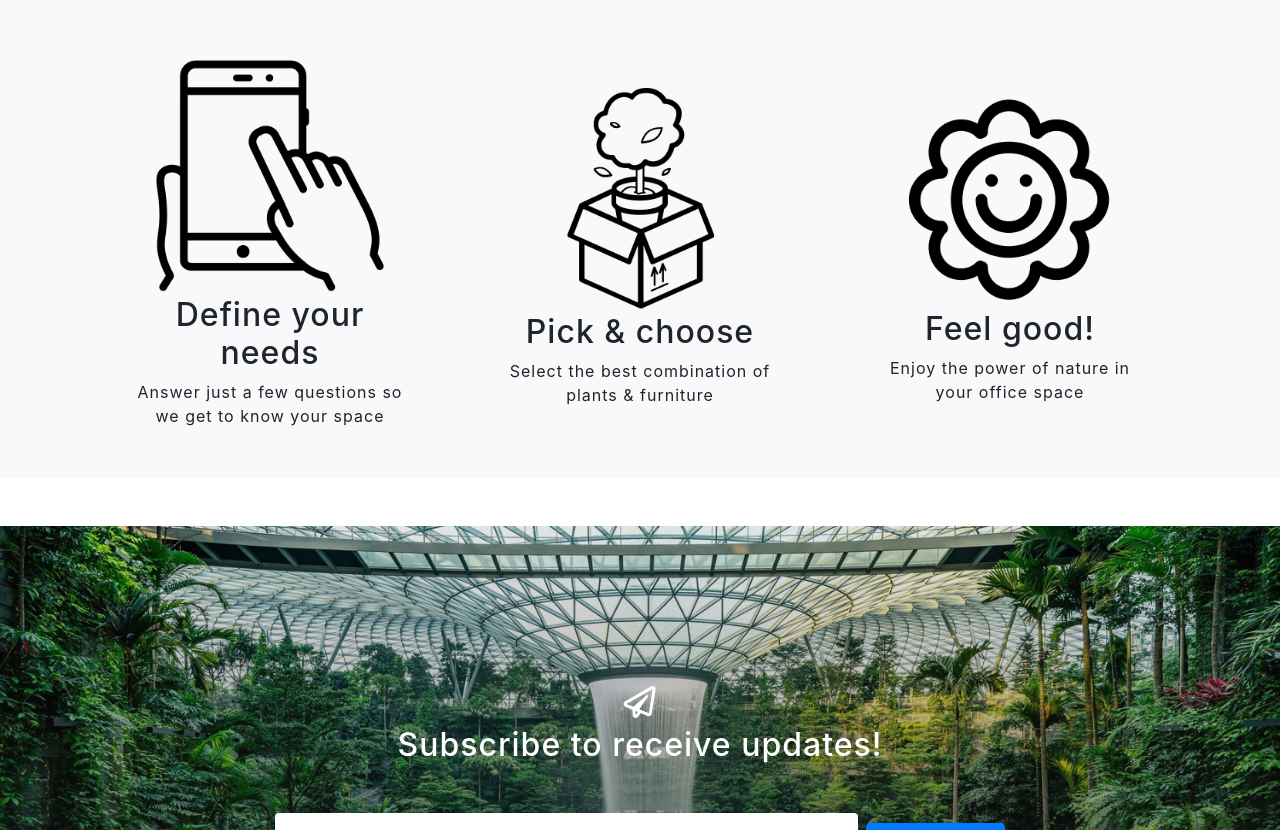
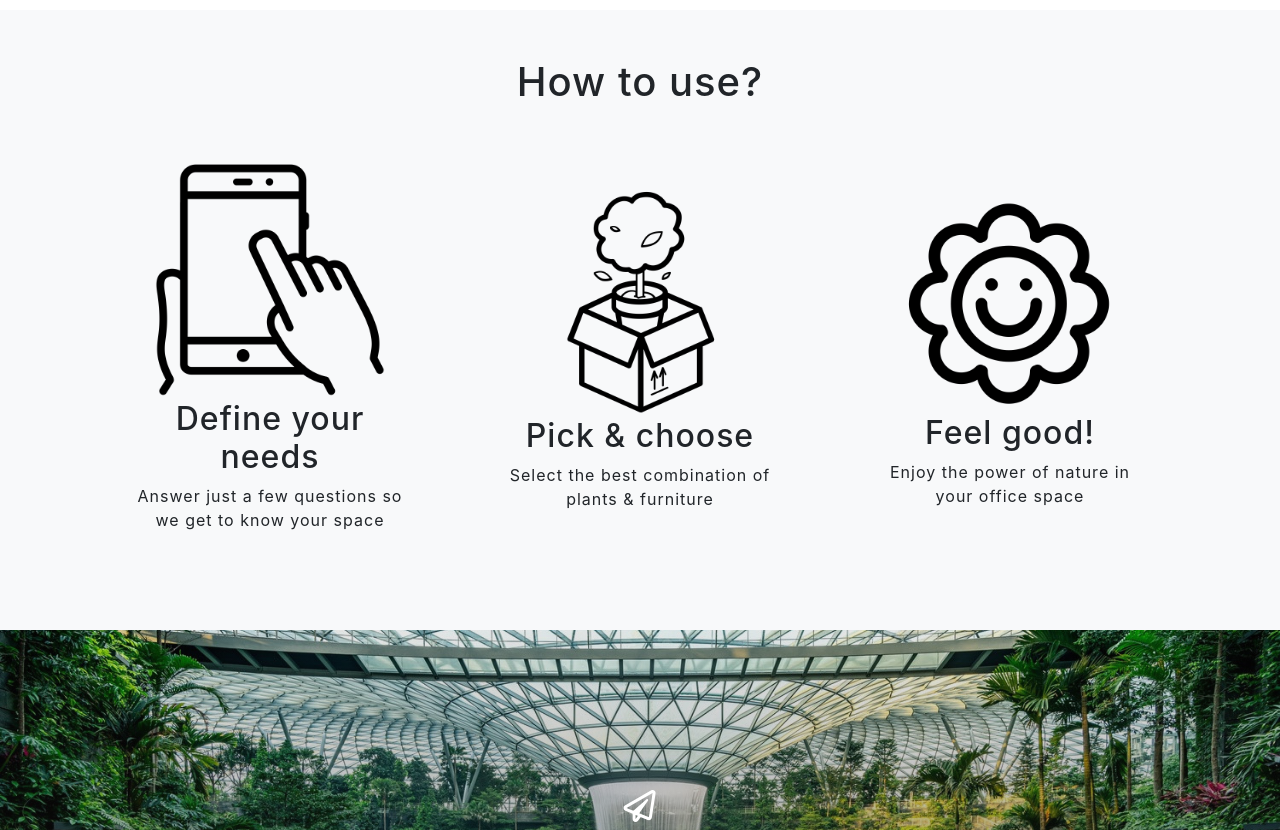
Before and after one commit to AntouanK/greenmakers, a website with bundled scripts: page index.html in a window 1280 px wide. Shown: the part 4019-4849 px from the top of the page. Built offline with nearby package versions, Linux system fonts and the light colour scheme.

Commit message:
bg color and title

```diff
--- a/index.html
+++ b/index.html
@@ -62,7 +62,9 @@
               <a class="nav-link js-scroll-trigger" href="#plants">Plants</a>
             </li>
             <li class="nav-item">
-              <a class="nav-link js-scroll-trigger" href="#how-to-use">How to use</a>
+              <a class="nav-link js-scroll-trigger" href="#how-to-use"
+                >How to use</a
+              >
             </li>
             <li class="nav-item">
               <a class="nav-link js-scroll-trigger" href="#signup">Contact</a>
@@ -219,7 +221,7 @@
     </section>
 
     <!-- Plants Section -->
-    <section id="plants" class="plants-section bg-light">
+    <section id="plants" class="plants-section bg-white">
       <div class="container">
         <div class="row align-items-center no-gutters mb-4 mb-lg-5">
           <div class="col-lg-3">
@@ -288,7 +290,13 @@
 
     <!-- how to use Section -->
     <section id="how-to-use" class="how-to-use-section bg-light">
-      <div class="container">
+      <div class="container" style="overflow: hidden;">
+        <div
+          class="row align-items-center"
+          style="display: flex; justify-content: center; padding-top: 3rem;"
+        >
+          <h1>How to use?</h1>
+        </div>
         <div class="row align-items-center no-gutters mb-4 mb-lg-5">
           <div class="col-lg-4 how-to-use-step">
             <div>
```
